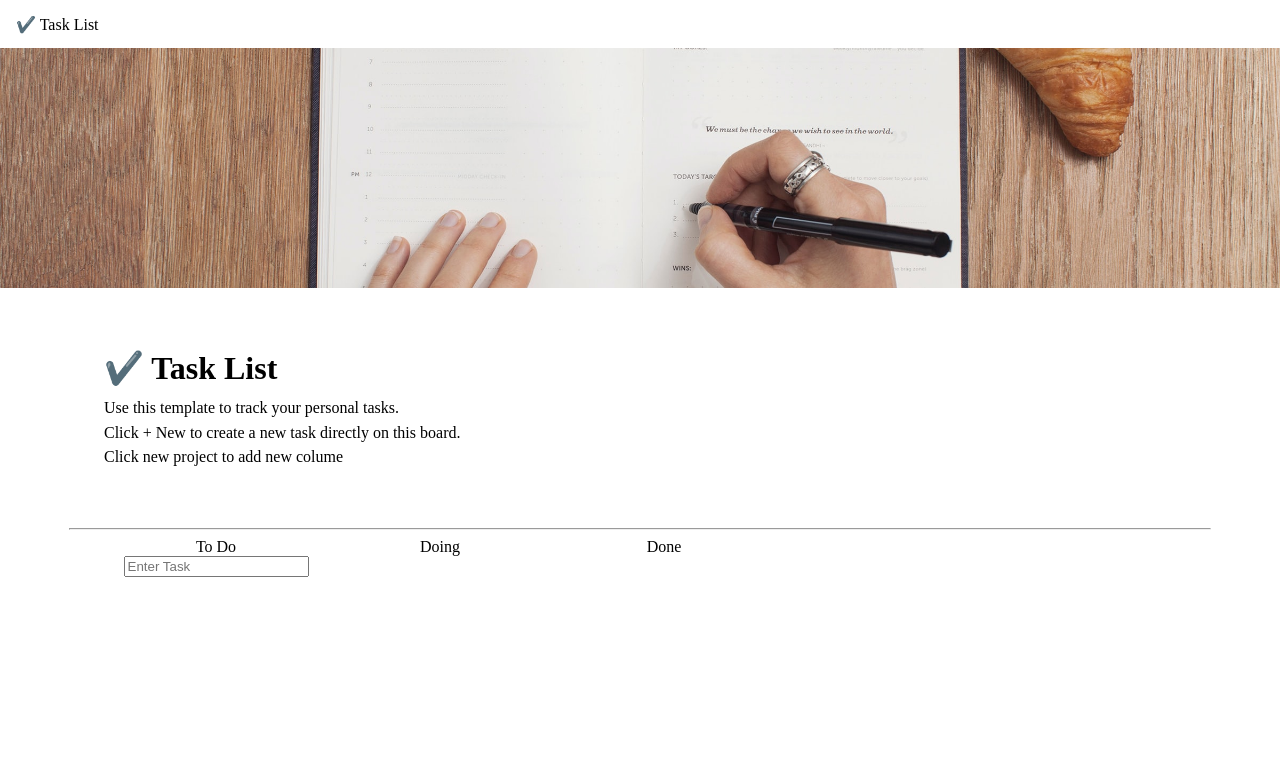
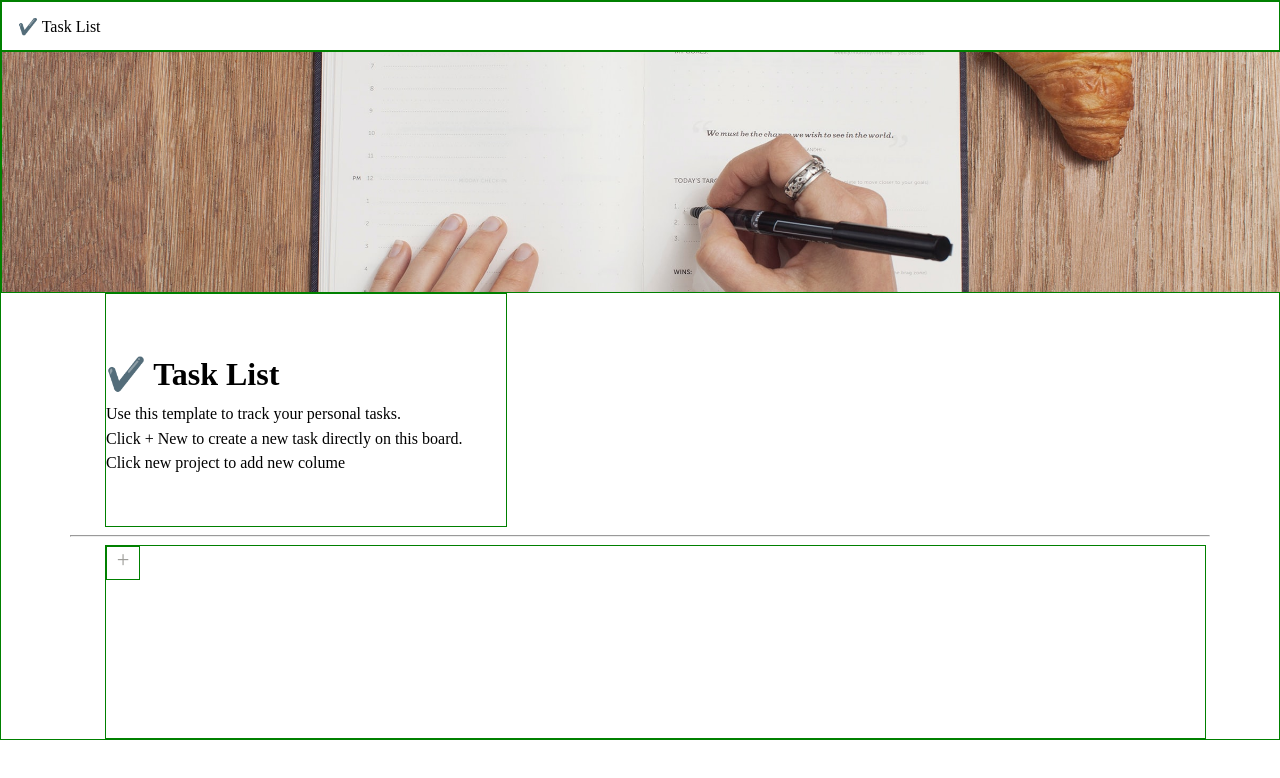
Before and after one commit to adamPatrick12/Task-List, a website built with webpack: page dist/index.html in a window 1280 px wide. Built offline with nearby package versions, Linux system fonts and the light colour scheme.

Commit message:
absolutely messed up my program

```diff
--- a/src/getUserInput.js
+++ b/src/getUserInput.js
@@ -1,4 +1,5 @@
 import storeTask from "./storeTasks"
+
 
 const input1 = document.createElement("input")
 input1.setAttribute("type", 'text')
@@ -7,7 +8,6 @@ input1.setAttribute("placeholder", 'Enter Task')
 const inputBtn = document.createElement("button")
 inputBtn.setAttribute("type", "sumbit")
 const list = document.createElement("ul")
-
 
 let getinput = "";
 
@@ -26,6 +26,50 @@ const getTask = () => {
 }
 
 
+
+const newGroupBtn = () => {
+
+    const newGroup = document.createElement("div")
+    newGroup.classList.add('groupBtn')
+    newGroup.textContent = "+"
+
+    newGroup.addEventListener('click', (e) =>{
+        const div = document.getElementsByClassName("toDoListContainer")
+        div.appendChild(list)
+        submitTask()
+    })
+
+    return newGroup
+}
+
+
+
+//Create group
+
+const toDoBlock = () => {
+
+    const block = document.createElement("div")
+    block.textContent = 'To Do'
+    block.classList.add("toDoBlock")
+    block.appendChild(input())
+    return block
+}
+
+const ToDoContainer = () => {
+
+
+    const ToDoContainer = document.createElement("div")
+    ToDoContainer.classList.add("toDoListContainer")
+    ToDoContainer.appendChild(newGroupBtn())
+
+
+    return ToDoContainer;
+}
+
+
+
+//Create group
+
 const menuButton = (() => {
 
    const create = () =>{
@@ -37,7 +81,6 @@ const menuButton = (() => {
     menuBtn.setAttribute("type", "button")
     return menuBtn
    }
-
     return {create}
 })()
 
@@ -140,7 +183,6 @@ const displayTask = () => {
     const span = document.createElement("span")
     span.textContent = getinput;
     taskDisplay.appendChild(span)
-
     taskDisplay.appendChild(menuButton.create())
 
     list.appendChild(taskDisplay)
@@ -178,4 +220,4 @@ list.addEventListener("click", (e) =>{
 
 
 
-export  {input, getTask, popOutMenu, submitTask, getinput}
+export  {input, getTask, popOutMenu, submitTask, newGroupBtn, ToDoContainer, getinput}
--- a/src/renderPage.js
+++ b/src/renderPage.js
@@ -1,4 +1,4 @@
-import {submitTask, input, popOutMenu, getTask} from "./getUserInput"
+import {submitTask, input, newGroupBtn, ToDoContainer, getTask} from "./getUserInput"
 
 
 const renderPage = function (){
@@ -38,36 +38,15 @@ const renderPage = function (){
 
     const lineBreak = document.createElement("hr")
 
-    const ToDoContainer = document.createElement("div")
-    ToDoContainer.classList.add("toDoListContainer")
 
-    const firstGroup = document.createElement("div")
-    firstGroup.textContent = 'To Do'
-    firstGroup.classList.add("toDoBlock")
-    ToDoContainer.appendChild(firstGroup)
-
-
-    const secondGroup = document.createElement("div")
-    secondGroup.textContent = 'Doing'
-    secondGroup.classList.add("toDoBlock")
-    ToDoContainer.appendChild(secondGroup)
-
-    const thirdGroup = document.createElement("div")
-    thirdGroup.textContent = 'Done'
-    thirdGroup.classList.add("toDoBlock")
-    ToDoContainer.appendChild(thirdGroup)
-
-
-    firstGroup.appendChild(input())
-
-
-    submitTask()
 
     content.appendChild(topBar)
     content.appendChild(headImg)
     content.appendChild(instructions)
     content.appendChild(lineBreak)
-    content.appendChild(ToDoContainer)
+    content.appendChild(ToDoContainer())
+
+
 }
 
 
--- a/src/styles.css
+++ b/src/styles.css
@@ -44,9 +44,9 @@ img{
     display: flex;
 }
 
-/* div{
+div{
     border: green 1px solid;
-} */
+}
 
 .toDoBlock{
     width: 14rem;
@@ -55,6 +55,18 @@ img{
     flex-direction: column;
     align-items: center;
     padding:0
+}
+
+.groupBtn{
+    width: 2rem;
+    height: 2rem;
+    text-align: center;
+    font-size: 1.4rem;
+    color: #9C9C98;
+}
+
+.groupBtn:hover{
+    background-color: rgba(55,53,47,0.08);
 }
 
 button{
```
Also changed, not shown: dist/main.js.
